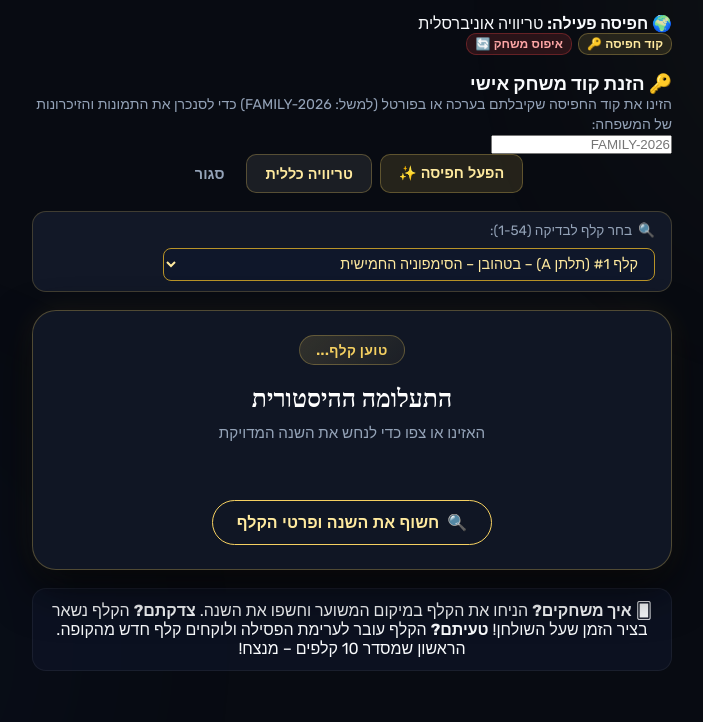
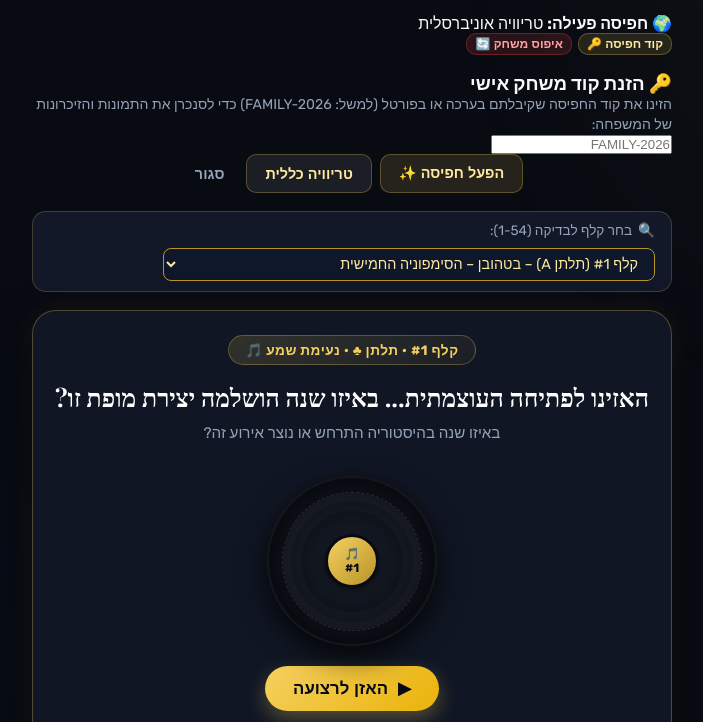
Before and after one commit to zehavitalon/CardGame, a plain HTML site: page index.html in a window 1280 px wide. Shown: the part 75-797 px from the top of the page, without its empty margins (288-991 px from the left). Drawn offline with nearby package versions, Linux system fonts and the light colour scheme; a web font is replaced by a local one.

Commit message:
Fix getActiveDeck reference error to restore card loading in index.html

```diff
--- a/index.html
+++ b/index.html
@@ -876,6 +876,10 @@
       loadCard(parseInt(newId, 10));
     }
 
+    function getActiveDeck() {
+      return (activeDeckList && activeDeckList.length > 0) ? activeDeckList : (window.DECK_DATA || []);
+    }
+
     function loadCard(cardId) {
       const deck = getActiveDeck();
       currentCard = deck.find(c => c.id === cardId) || deck[0];
```
